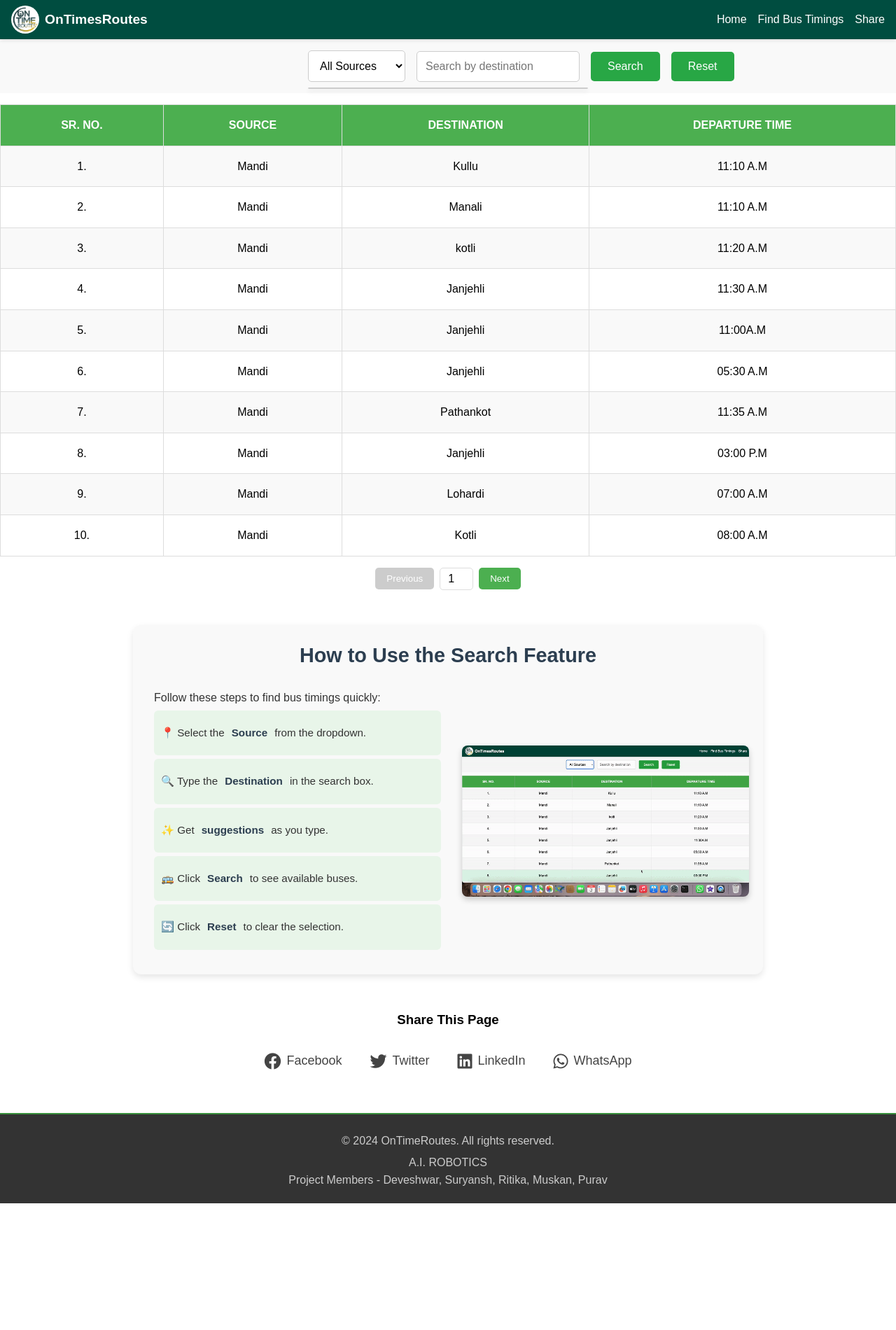
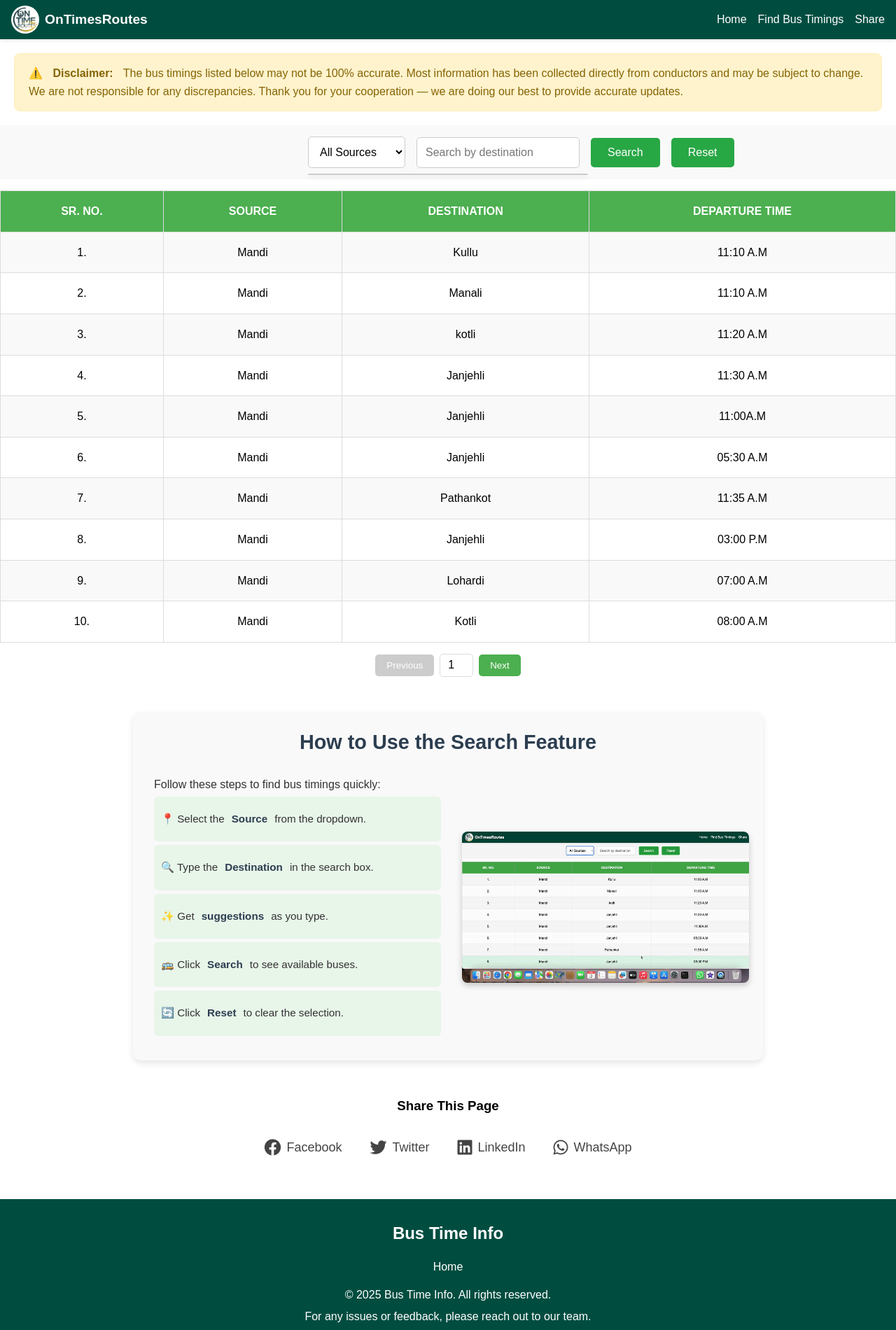
Before and after one commit to Deveshwar-cs/Ontimeroute, a plain HTML site: page HTML/bus-timetable.html in a window 1280 px wide. Shown: the whole page at 70% size. Before the commit the page ends 1719 px from the top, so only its background shows below. Drawn offline with Linux system fonts and the light colour scheme.

Commit message:
add warning in bus timing table page and also improve footer

```diff
--- a/HTML/bus-timetable.html
+++ b/HTML/bus-timetable.html
@@ -32,6 +32,15 @@
         <span></span>
       </button>
     </nav>
+    <div class="warning-message">
+      <p>
+        ⚠️ <strong>Disclaimer:</strong> The bus timings listed below may not be
+        100% accurate. Most information has been collected directly from
+        conductors and may be subject to change. We are not responsible for any
+        discrepancies. Thank you for your cooperation — we are doing our best to
+        provide accurate updates.
+      </p>
+    </div>
 
     <section class="search-section">
       <div class="controls">
@@ -131,11 +140,16 @@
     </div>
 
     <!-- Footer -->
-    <footer class="footer" id="footer">
-      <p>&copy; 2024 OnTimeRoutes. All rights reserved.</p>
-      <div class="foot-head">A.I. ROBOTICS</div>
-      <div class="creator">
-        Project Members - Deveshwar, Suryansh, Ritika, Muskan, Purav
+    <footer class="site-footer">
+      <div class="footer-content">
+        <h2>Bus Time Info</h2>
+
+        <nav class="footer-nav">
+          <a href="/Ontimeroute/index.html">Home</a>
+        </nav>
+
+        <p>© 2025 Bus Time Info. All rights reserved.</p>
+        <p>For any issues or feedback, please reach out to our team.</p>
       </div>
     </footer>
 
--- a/css/Table.css
+++ b/css/Table.css
@@ -154,8 +154,6 @@ tbody tr:hover {
 /* Responsive Table Styling */
 @media (max-width: 768px) {
   table {
-    /* overflow-x: auto;
-      white-space: nowrap; */
     border: 0;
   }
 
--- a/css/footer.css
+++ b/css/footer.css
@@ -1,12 +1,54 @@
-.footer {
-    background-color: #333;
-    color: #ccc;
-    padding: 20px 0;
+.site-footer {
+  background-color: #004d40; /* green shade */
+  color: white;
+  padding: 30px 20px;
   text-align: center;
-    border-top: 2px solid #388e3c;
 }
-.footer p {
+
+.footer-content h2 {
+  margin: 0 0 10px;
+  font-size: 24px;
+}
+
+.footer-content p {
   margin: 5px 0;
+  font-size: 16px;
+}
+
+.footer-nav {
+  margin: 15px 0;
+}
+
+.footer-nav a {
+  color: white;
+  margin: 0 10px;
+  text-decoration: none;
+  font-weight: 500;
+  transition: color 0.3s ease;
+}
+
+.footer-nav a:hover {
+  color: #a5d6a7; /* lighter green on hover */
+}
+
+/* Responsive Design */
+@media (max-width: 600px) {
+  .site-footer {
+    padding: 20px 10px;
+  }
+
+  .footer-content h2 {
+    font-size: 20px;
+  }
+
+  .footer-content p {
+    font-size: 14px;
+  }
+
+  .footer-nav a {
+    display: block;
+    margin: 5px 0;
+  }
 }
 
 .about-section {
@@ -29,7 +71,7 @@
   gap: 20px;
 }
 
-.about-text{
+.about-text {
   flex: 1 1 400px;
   max-width: 600px;
   text-align: left;
@@ -41,12 +83,12 @@
   margin-bottom: 15px;
 }
 
-.about-image{
+.about-image {
   flex: 1 1 300px;
   max-width: 400px;
 }
 
-.about-image img{
+.about-image img {
   width: 100%;
   border-radius: 10px;
   box-shadow: 0 4px 8px rgba(0, 0, 0, 0.1);
@@ -61,6 +103,24 @@
   font-size: 1rem;
 }
 
-.search-btn:hover{
+.search-btn:hover {
   background-color: #45a049;
 }
+
+.warning-message {
+  background-color: #fff3cd;
+  color: #856404;
+  border: 1px solid #ffeeba;
+  padding: 15px 20px;
+  margin: 20px;
+  border-radius: 8px;
+  font-size: 16px;
+  line-height: 1.6;
+}
+
+@media (max-width: 600px) {
+  .warning-message {
+    margin: 15px 10px;
+    font-size: 14px;
+  }
+}
```
Also changed, not shown: index.html (+18 -24 lines). Lines whose indentation alone changed are shown as unchanged.
